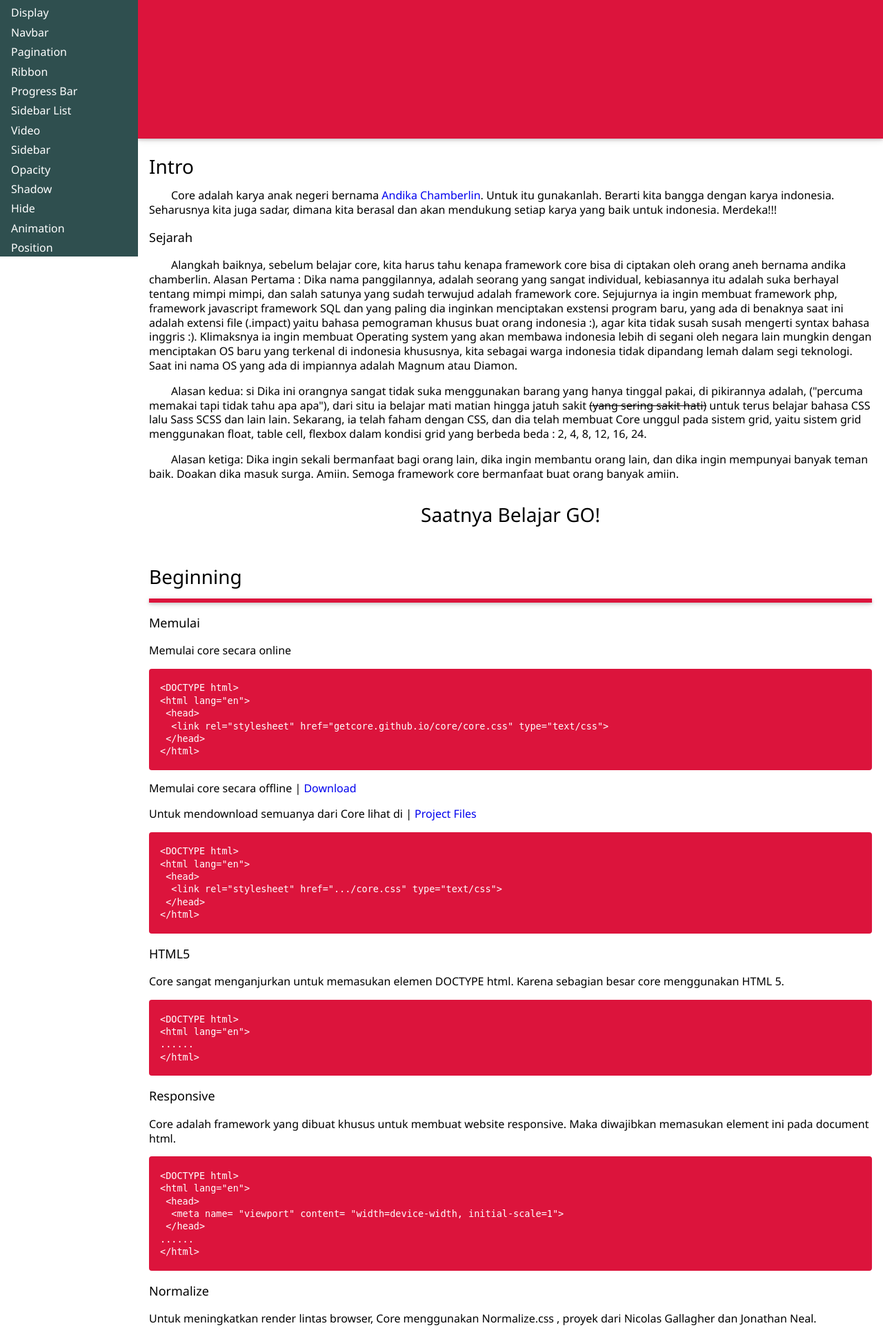
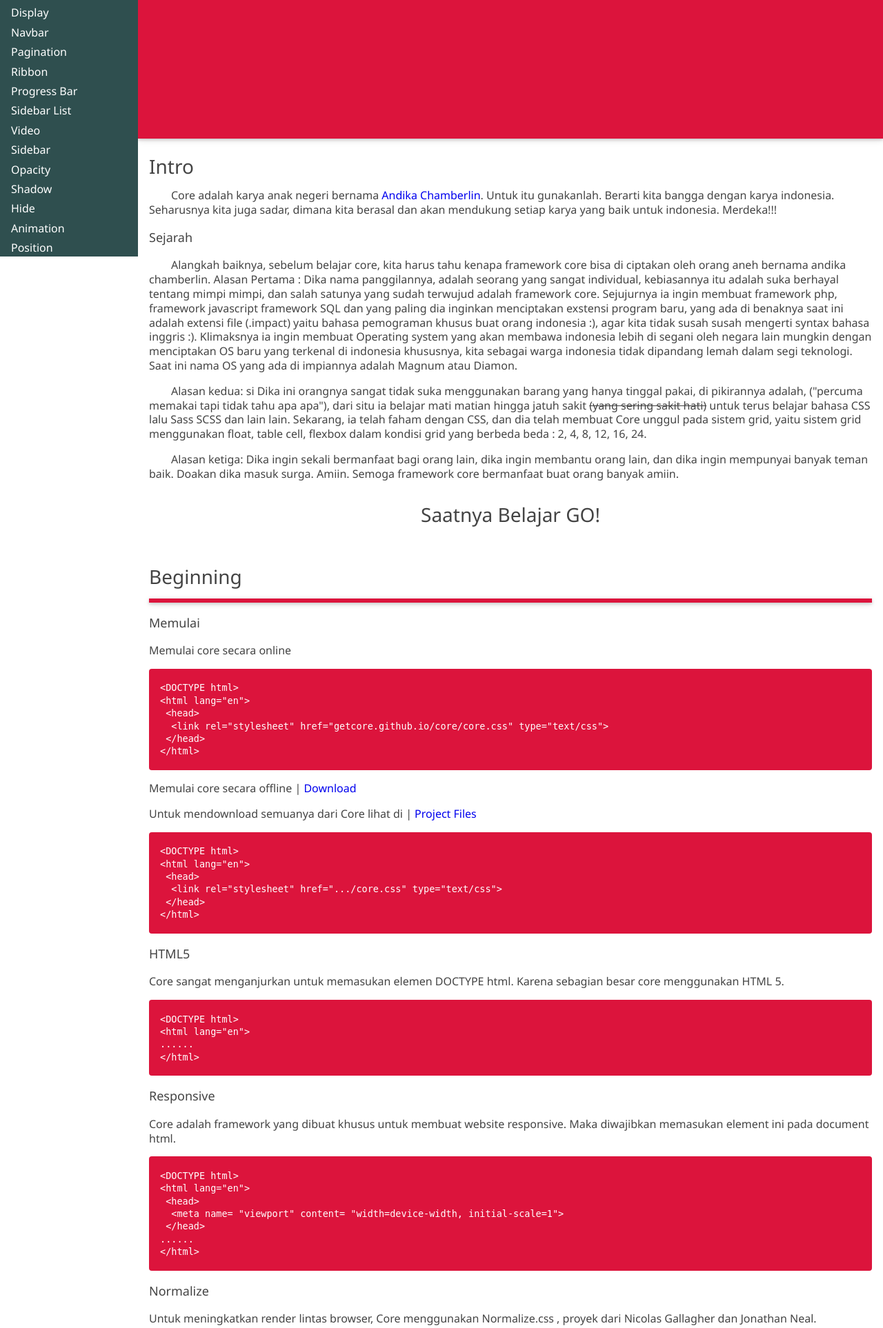
Before and after one commit to pikarin/getcore.github.io, a PHP site: page /learn.html in a window 1280 px wide. Shown: the part 428-2354 px from the top of the page at 69% size. Run offline with PHP 8.4, Linux system fonts and the light colour scheme; some libraries are stand-ins or nearby versions; some web fonts are replaced.

Commit message:
Update core.css

```diff
--- a/core/core.css
+++ b/core/core.css
@@ -35,8 +35,7 @@
 }
 body{
 	font-size:16px;
-	color:#000;
-	font-weight:lighter;
+	color:#444;
 }
 a{
 	text-decoration:none;
@@ -586,64 +585,6 @@
 /*================================================= End Normalize ================================================*/
 
 /*================================================= Container ====================================================*/
-.inside:before,
-.inside:after,
-.inside-s:before,
-.inside-s:after,
-.inside-m:before,
-.inside-m:after,
-.inside-l:before,
-.inside-l:after,
-.inside-g:before,
-.inside-g:after,
-.interior:before,
-.interior:after,
-.interior-s:before,
-.interior-s:after,
-.interior-m:before,
-.interior-m:after,
-.interior-l:before,
-.interior-l:after,
-.interior-g:before,
-.interior-g:after,
-.equal:before,
-.equal:after,
-.equal-s:before,
-.equal-s:after,
-.equal-m:before,
-.equal-m:after,
-.equal-l:before,
-.equal-l:after,
-.equal-g:before,
-.equal-g:after,
-.deep:before,
-.deep:after,
-.deep-s:before,
-.deep-s:after,
-.deep-m:before,
-.deep-m:after,
-.deep-l:before,
-.deep-l:after,
-.deep-g:before,
-.deep-g:after,
-.container:before,
-.container:after,
-.container-equal:before,
-.container-equal:after,
-.container-full:before,
-.container-full:after{
-	display: table;
-	content: " ";
-}
-.inside:after,
-.interior:after,
-.equal:after
-.deep:after,
-.container:after,
-.container-equal:after,
-.container-full:after{
-	clear: both;
-}
 .inside{
 	margin:0 16px;
 }
@@ -3084,7 +3025,7 @@
 /*================================================ End Display ==================================================*/
 
 /*================================================ Section ======================================================*/
-.section{margin-top:24px}
+.section{margin:24px 0px}
 .section-s{margin:8px 0px}
 .section-m{margin:16px 0px}
 .section-l{margin:32px 0px}
```
Also changed, not shown: other parts of core/core.css (+62 -44 lines).
